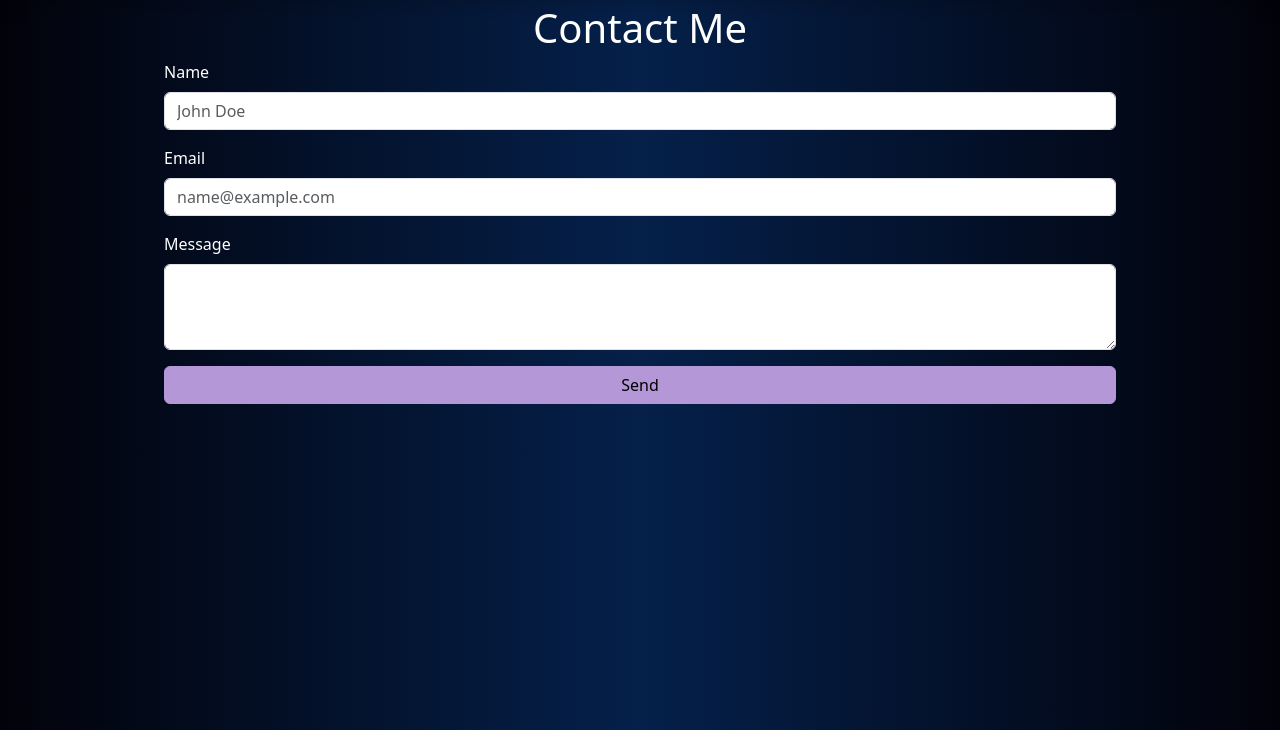
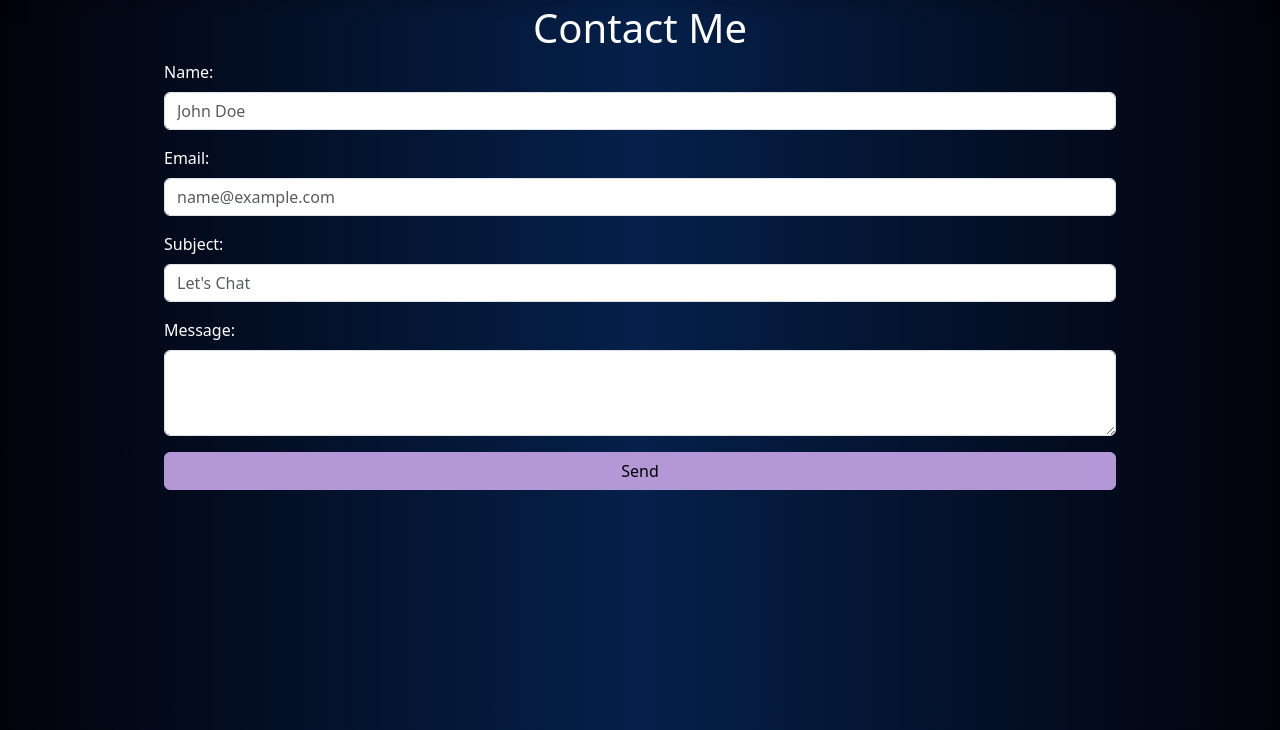
Before and after one commit to JesseJohnson533/personal-website, a Flask app: page /contact in a window 1280 px wide. Shown: the part 54-784 px from the top of the page. Run offline with Flask 3, Linux system fonts and the light colour scheme; some libraries are stand-ins or nearby versions.

Commit message:
Contact message popup and functionality

```diff
--- a/website/__init__.py
+++ b/website/__init__.py
@@ -27,7 +27,7 @@ def create_app():
 def send_email(contact_form):
     try:
         message = Message(
-            subject=f"PERSONAL WEBSITE MAIL - {contact_form['name']}",
+            subject=f"PERSONAL WEBSITE MAIL - {contact_form['name']} - {contact_form['subject']}",
             sender=contact_form["email"],
             recipients=["jesse.d.johnson.533@gmail.com"]
         )
--- a/website/bp_home.py
+++ b/website/bp_home.py
@@ -1,3 +1,4 @@
+import json
 from flask import Blueprint, render_template, request
 from .utils import *
 from .__init__ import send_email
@@ -16,21 +17,22 @@ def about_me():
 def portfolio():
     return render_template("home/portfolio.html")
 
-@bp.route("/contact")
+@bp.route("/contact", methods=["GET", "POST"])
 def contact():
-
     if request.method == "POST":
+        response = request.get_json()
         contact_form = {}
         try:
-            if request.form["name"] == "" or request.form["email"] == "" or request.form["message"] == "":
-                return render_template("home/contact.html", error=True)
+            if response.form["name"] == "" or response.form["email"] == "" or response.form["subject"] == "" or response.form["message"] == "":
+                return {"success": 0}
             contact_form["name"] = request.form["name"]
             contact_form["email"] = request.form["email"].replace(" ", "").lower()
+            contact_form["subject"] = request.form["subject"]
             contact_form["message"] = request.form["message"]
             send_email(contact_form)
         except:
-            return render_template("home/contact.html", error=True)
-        return render_template("home/contact.html", success=True)
+            return {"success": 0}
+        return {"success": 1}
 
     return render_template("home/contact.html")
 
--- a/website/templates/home/contact.html
+++ b/website/templates/home/contact.html
@@ -5,20 +5,66 @@
 {% block content %}
 <div class="d-flex flex-column mb-3 p-1 w-75 mx-auto">
     <h1 class="text-white text-center">Contact Me</h1>
+    <form id="contact-form">
         <div class="text-white mb-3">
-        <label for="name" class="form-label">Name</label>
-        <input type="email" class="form-control" id="name" placeholder="John Doe">
+            <label for="name" class="form-label">Name:</label>
+            <input type="text" class="form-control" id="name" placeholder="John Doe">
         </div>
         <div class="text-white mb-3">
-        <label for="email" class="form-label">Email</label>
+            <label for="email" class="form-label">Email:</label>
             <input type="email" class="form-control" id="email" placeholder="name@example.com">
         </div>
         <div class="text-white mb-3">
-        <label for="message" class="form-label">Message</label>
+            <label for="name" class="form-label">Subject:</label>
+            <input type="text" class="form-control" id="subject" placeholder="Let's Chat">
+        </div>
+        <div class="text-white mb-3">
+            <label for="message" class="form-label">Message:</label>
             <textarea class="form-control" id="message" rows="3"></textarea>
         </div>
         <div class="d-grid gap-2">
-        <button id=submit-contact-info class="btn btn-secondary" type="button">Send</button>
+            <button id=submit-contact-info class="btn btn-secondary" type="submit">Send</button>
+        </div>
+    </form>
+    <div id="success" class="alert alert-success" role="alert" style="display:none;">
+        Success! Please allow 2-3 business days for a response.
+    </div>
+    <div id="error" class="alert alert-danger" role="alert" style="display:none;">
+        Error. Please try again.
     </div>
 </div>
+<script>
+    document.getElementById("contact-form").addEventListener("submit", function(event) {
+        event.preventDefault();
+        var request = new XMLHttpRequest();
+        request.open("POST", "/contact", true);
+        request.setRequestHeader("Content-Type", "application/json");
+
+        request.onreadystatechange = function() {
+            if (request.readyState === 4) {
+                if (request.status === 200) {
+                    var data = JSON.parse(request.response);
+                    console.log(data)
+                    if (data.success == 1) {
+                        document.getElementById("success").style.display = "block";
+                    }
+                    else {
+                        document.getElementById("error").style.display = "block";
+                    }
+                } else {
+                    document.getElementById("error").style.display = "block";
+                }
+            }
+        };
+
+        var data = {
+            name: document.getElementById("name").value,
+            email: document.getElementById("email").value,
+            subject: document.getElementById("subject").value,
+            message: document.getElementById("message").value
+        };
+
+        request.send(JSON.stringify(data));
+    });
+</script>
 {% endblock %}
```
Also changed, not shown: website/templates/home/about_me.html (+0 -17 lines). Lines whose indentation alone changed are shown as unchanged.
